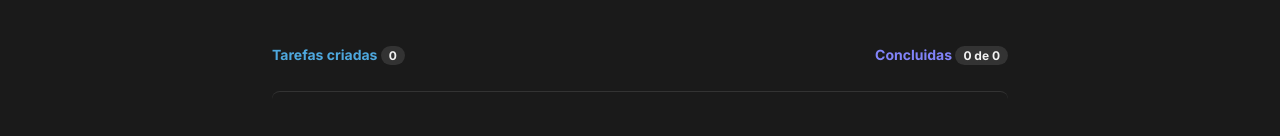
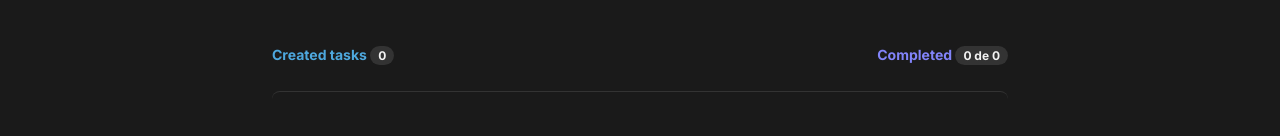
Before and after one commit to AOBarbosa/To-Do-List, a React (Vite) app: page / in a window 1280 px wide. Shown: the part 226-362 px from the top of the page. Built offline with nearby package versions, Linux system fonts and the light colour scheme.

Commit message:
Rewrited task infos in english

```diff
--- a/src/components/TaskArea.tsx
+++ b/src/components/TaskArea.tsx
@@ -107,13 +107,13 @@ export function TaskArea() {
       <div className={styles.taskInfo}>
         <div className={styles.createdTasks}>
           <strong>
-            Tarefas criadas <span>{countTasks}</span>
+            Created tasks <span>{countTasks}</span>
           </strong>
         </div>
 
         <div className={styles.doneTasks}>
           <strong>
-            Concluidas{" "}
+            Completed{" "}
             <span>
               {countDoneTasks} de {countTasks}
             </span>
```
